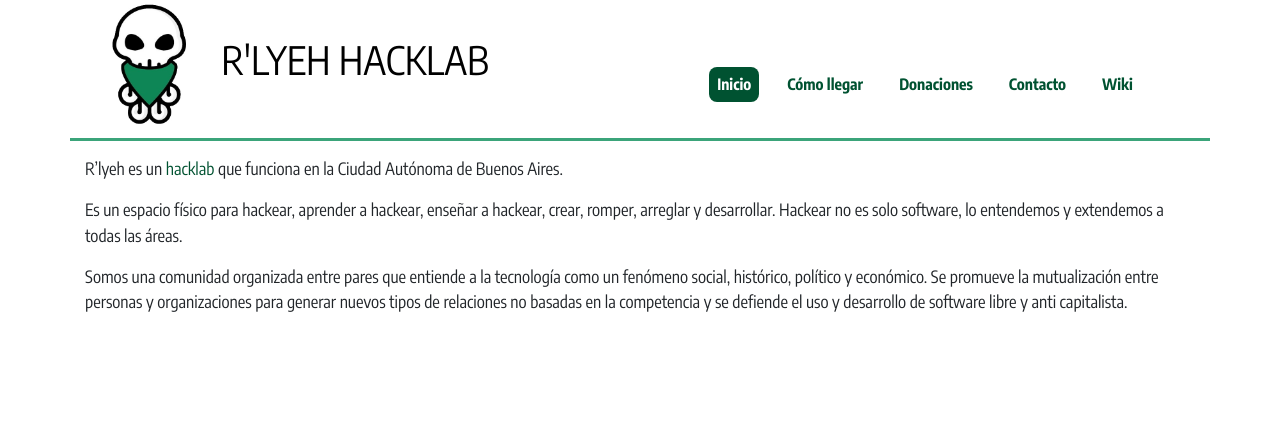
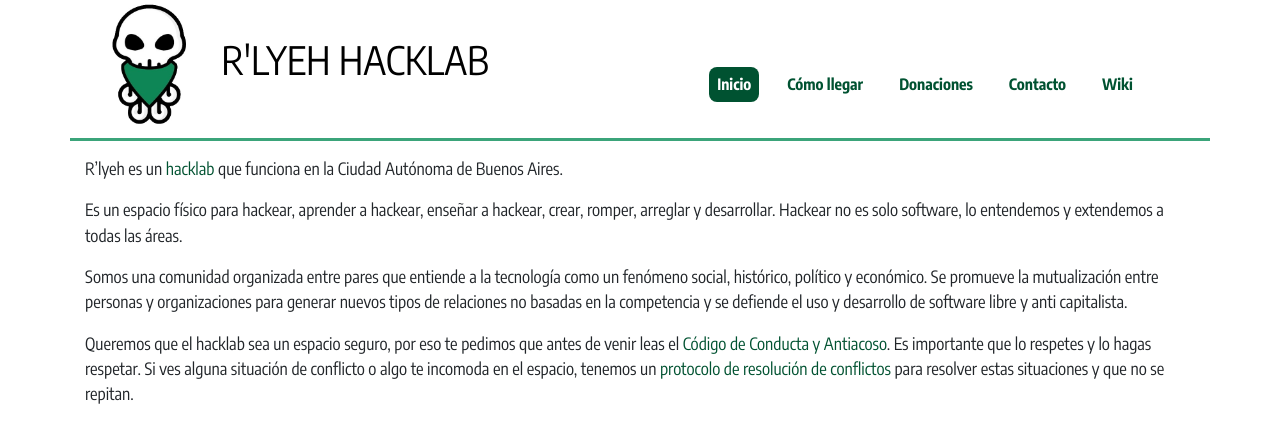
Before and after one commit to rlyehlab/rlab.be, a Jekyll site: the page built from index.md, in a window 1280 px wide. Shown: the top 443 px of the page. Built offline with Jekyll 4.4.1, drawn with Linux system fonts in a browser that asks for light colours.

```diff
--- a/_includes/donations-monthly.html
+++ b/_includes/donations-monthly.html
@@ -11,6 +11,12 @@
       Subscripción mensual de $ 1000
     </label>
   </div>
+  <div class="radio">
+    <label>
+      <input class="form-control" type="radio" name="donations-monthly" value="http://mpago.la/32JY">
+      Subscripción mensual por otro monto
+    </label>
+  </div>
 
   {% include donations-button.html %}
 </div>
--- a/index.md
+++ b/index.md
@@ -17,3 +17,10 @@ fenómeno social, histórico, político y económico. Se promueve la mutualizaci
 entre personas y organizaciones para generar nuevos tipos de relaciones no
 basadas en la competencia y se defiende el uso y desarrollo de software libre y
 anti capitalista.
+
+Queremos que el hacklab sea un espacio seguro, por eso te pedimos que antes de venir
+leas el [Código de Conducta y Antiacoso](https://wiki.rlab.be/doku.php?id=codigo-de-conducta).
+Es importante que lo respetes y lo hagas respetar. Si ves alguna situación de
+conflicto o algo te incomoda en el espacio, tenemos un
+[protocolo de resolución de conflictos](https://wiki.rlab.be/doku.php?id=conflictos)
+para resolver estas situaciones y que no se repitan.
```
Also changed, not shown: donaciones.md (+2 -2 lines).
